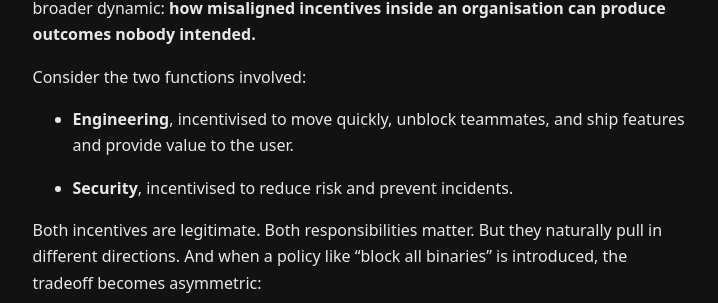
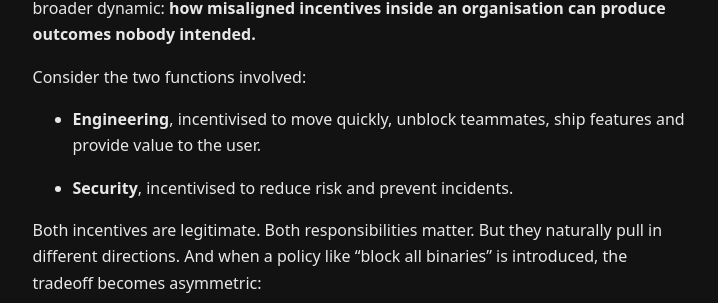
Before and after one commit to aultimus/aultimus.github.io, a Jekyll site: the page built from _posts/2025-11-19-competing-incentives.markdown, in a window 1280 px wide. Shown: the part 978-1281 px from the top of the page, without its empty margins (278-996 px from the left). Built offline with Jekyll 4.4.1, drawn with Linux system fonts in a browser that asks for light colours; our own code applies the rules of GitHub Pages for plain Markdown files.

Commit message:
remove 'and'

```diff
--- a/_posts/2025-11-19-competing-incentives.markdown
+++ b/_posts/2025-11-19-competing-incentives.markdown
@@ -16,7 +16,7 @@ Rather than treat this as a complaint, I realised it’s a clean, real-world ill
 
 Consider the two functions involved:
 
-- **Engineering**, incentivised to move quickly, unblock teammates, and ship features and provide value to the user.
+- **Engineering**, incentivised to move quickly, unblock teammates, ship features and provide value to the user.
 
 - **Security**, incentivised to reduce risk and prevent incidents.
 
```
